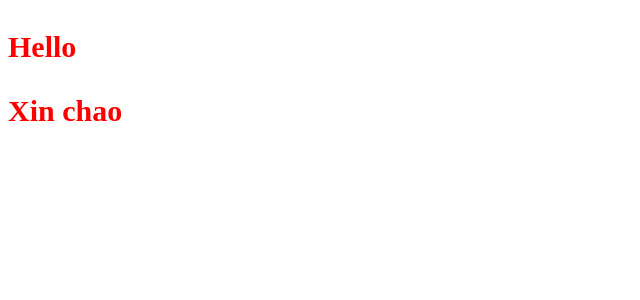
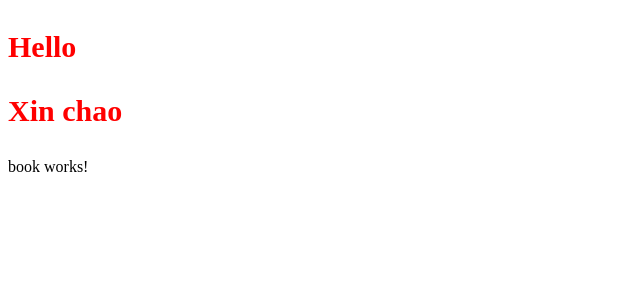
Before and after one commit to TruongNguyen1203/Learn-Angular-4-KP, an Angular app: page / in a window 1280 px wide. Shown: the top 300 px of the page, without its empty margins (0-640 px from the left). Built offline with nearby package versions, Linux system fonts and the light colour scheme.

Commit message:
Bai 8 : Tao component bang Angular CLI and life circle hooks

```diff
--- a/src/app/app.component.html
+++ b/src/app/app.component.html
@@ -1 +1,2 @@
 <app-word></app-word>
+<app-book></app-book>
--- a/src/app/app.module.ts
+++ b/src/app/app.module.ts
@@ -3,12 +3,14 @@ import { NgModule } from '@angular/core';
 
 import { AppRoutingModule } from './app-routing.module';
 import { AppComponent } from './app.component';
-import {WordComponent} from './word/word.component'
+import {WordComponent} from './word/word.component';
+import { BookComponent } from './book/book.component'
 
 @NgModule({
   declarations: [
     AppComponent,
-    WordComponent
+    WordComponent,
+    BookComponent
   ],
   imports: [
     BrowserModule,
--- /dev/null
+++ b/src/app/book/book.component.html
@@ -0,0 +1 @@
+<p>book works!</p>
--- /dev/null
+++ b/src/app/book/book.component.ts
@@ -0,0 +1,15 @@
+import { Component, OnInit } from '@angular/core';
+
+@Component({
+  selector: 'app-book',
+  templateUrl: './book.component.html',
+  styleUrls: ['./book.component.css']
+})
+export class BookComponent implements OnInit {
+
+  constructor() { }
+
+  ngOnInit(): void {
+  }
+
+}
```
Also changed, not shown: src/app/book/book.component.css (added), 1 other file (tests, documents, lock files or other folders).
